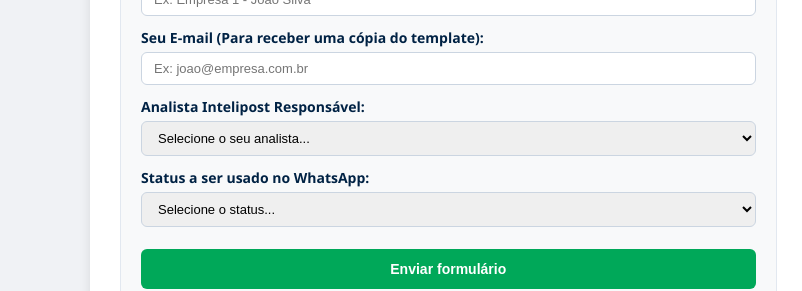
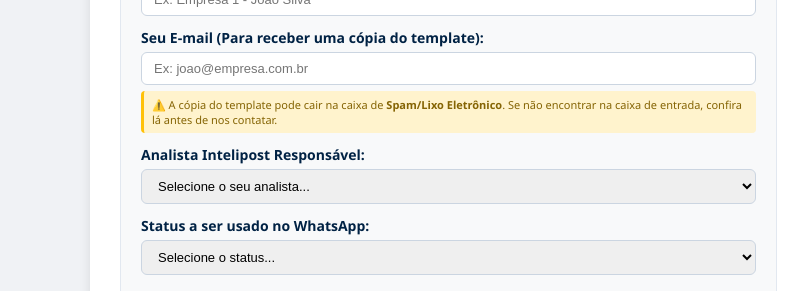
Before and after one commit to andersondemetrio/montador-mensagens-whats, a website: page index.html in a window 1280 px wide. Shown: the part 1554-1845 px from the top of the page, 0-802 px from the left. Drawn offline with Linux system fonts and the light colour scheme; grey boxes are pictures that could not be loaded.

Commit message:
adicinando aviso

```diff
--- a/index.html
+++ b/index.html
@@ -231,6 +231,9 @@ Este canal é de mensagens automáticas, não responda.
       <div class="form-group">
         <label style="margin:0 0 5px 0;">Seu E-mail (Para receber uma cópia do template):</label>
         <input type="email" id="clientEmail" placeholder="Ex: joao@empresa.com.br" required>
+        <div style="background-color:#fff3cd; border-left:3px solid #ffc107; color:#856404; font-size:11px; padding:6px 8px; margin-top:6px; border-radius:4px;">
+          ⚠️ A cópia do template pode cair na caixa de <strong>Spam/Lixo Eletrônico</strong>. Se não encontrar na caixa de entrada, confira lá antes de nos contatar.
+        </div>
       </div>
 
       <div class="form-group">
```
